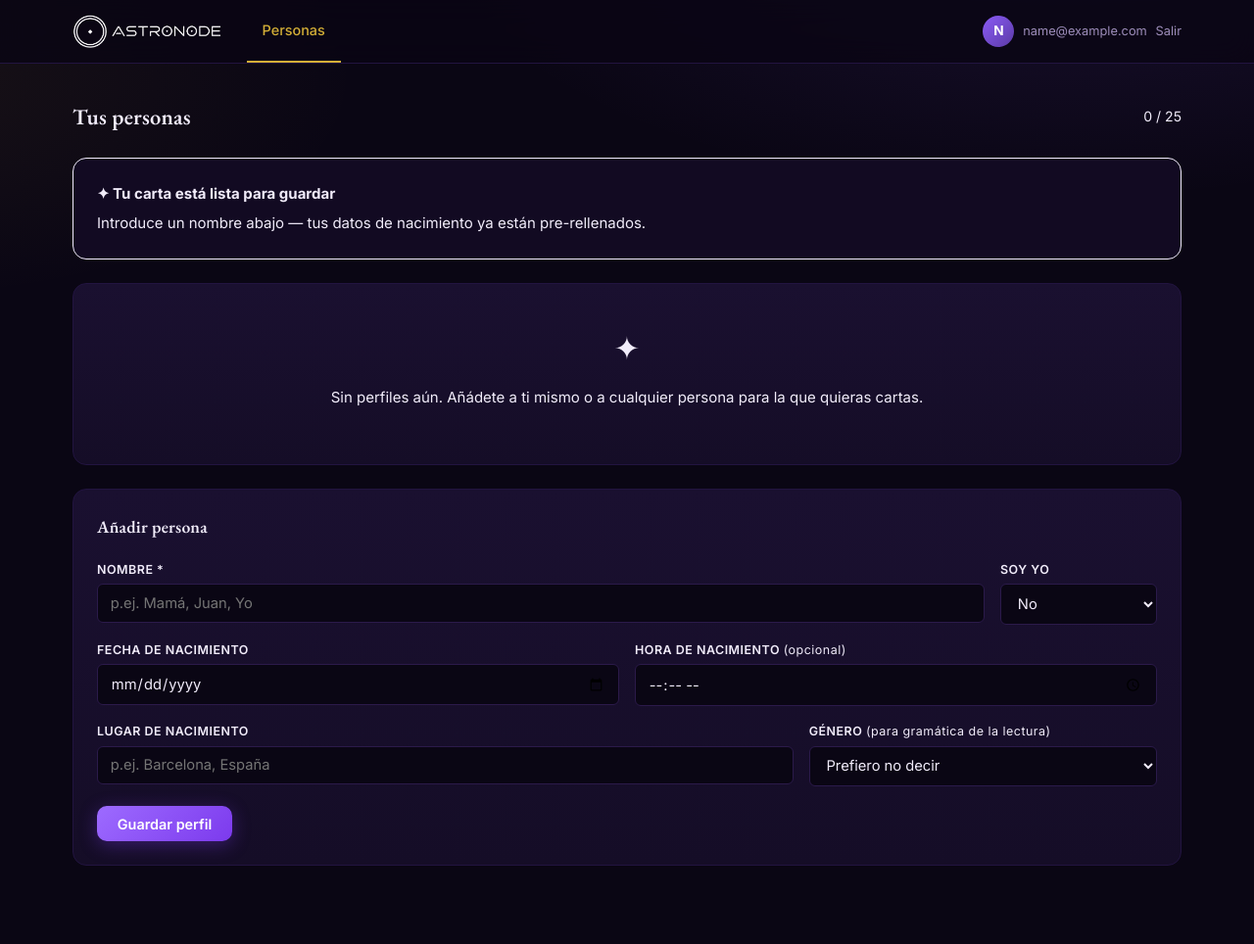
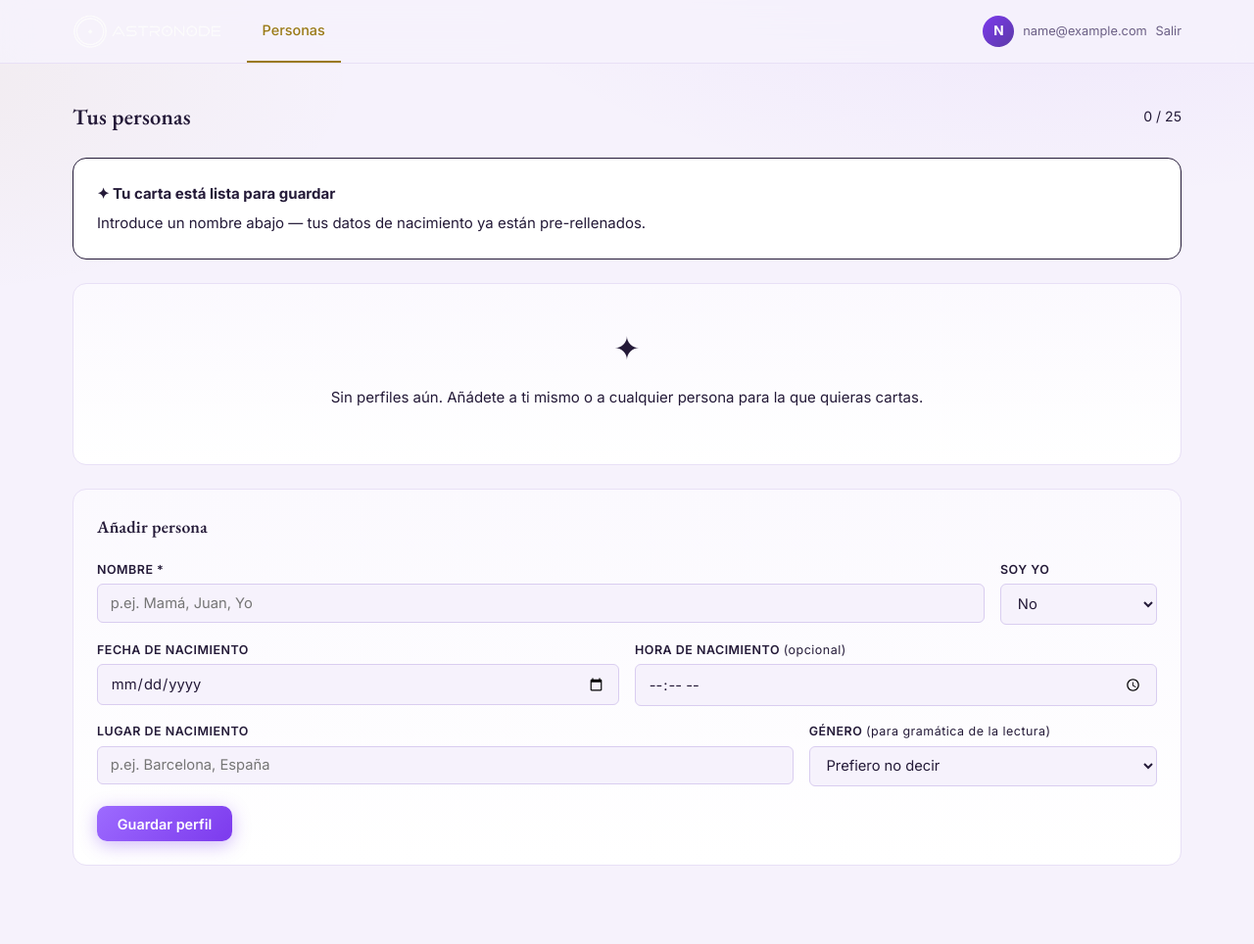
Before and after one commit to llforeman/astronode, a Flask app: page /profiles in a window 1280 px wide. Shown: the whole page at 98% size. Run offline with Flask 3, Linux system fonts and the light colour scheme; the visitor is signed in with stand-in values (Sample User, id 1); data that the repository does not hold is empty; parts of the project's set-up code (start-up, migrations or seed data) failed here and were passed over.

Commit message:
feat: automatic light/dark theme from browser settings
Both shells (app + public) now follow prefers-color-scheme: dark stays
as designed, light gets a full token set (lavender-white surfaces, deep
purple ink, darkened violet/gold for contrast) plus component overrides
for the nav, subtle buttons, reading body text, mini-forms and the
chart frame. Removed the manual toggle and localStorage override from
the public shell so theme choice is the browser's, consistently
everywhere.

```diff
--- a/templates/base.html
+++ b/templates/base.html
@@ -8,6 +8,12 @@
   <link rel="preconnect" href="https://fonts.googleapis.com">
   <link rel="preconnect" href="https://fonts.gstatic.com" crossorigin>
   <link rel="stylesheet" href="https://fonts.googleapis.com/css2?family=EB+Garamond:wght@500;600&family=Inter:wght@400;500;600;700&display=swap">
+  <script>
+    (function(){
+      var t = window.matchMedia('(prefers-color-scheme: dark)').matches ? 'dark' : 'light';
+      document.documentElement.setAttribute('data-theme', t);
+    })();
+  </script>
   <style>
     :root {
       --bg:        #0a0614;
@@ -26,7 +32,54 @@
       --ok:        #4cc38a;
       --shadow:    0 10px 40px rgba(0,0,0,0.45);
       --radius:    14px;
+      --btn-subtle-bg: rgba(255,255,255,0.05);
+      --btn-subtle-bg-hover: rgba(255,255,255,0.09);
+      --nav-bg: rgba(10,6,20,0.82);
+      --text-body: #ded5ef;
     }
+    :root[data-theme="light"] {
+      --bg:        #f6f2fc;
+      --bg2:       #ffffff;
+      --card:      #ffffff;
+      --card2:     #fbf9fe;
+      --border:    #d9cdf0;
+      --border-soft: #e8e0f6;
+      --text:      #241a38;
+      --muted:     #6b5f85;
+      --violet:    #7c3aed;
+      --violet-hi: #6d28d9;
+      --gold:      #9a7a16;
+      --gold-dim:  rgba(154,122,22,0.12);
+      --danger:    #c73a4e;
+      --ok:        #1f9d61;
+      --shadow:    0 8px 30px rgba(60,40,110,0.12);
+      --radius:    14px;
+      --btn-subtle-bg: rgba(36,26,56,0.045);
+      --btn-subtle-bg-hover: rgba(36,26,56,0.09);
+      --nav-bg: rgba(246,242,252,0.85);
+      --text-body: #3a2f52;
+    }
+    :root[data-theme="light"] body {
+      background:
+        radial-gradient(1100px 500px at 85% -10%, rgba(124,58,237,0.08), transparent 60%),
+        radial-gradient(900px 420px at -10% 8%, rgba(154,122,22,0.06), transparent 55%),
+        var(--bg);
+    }
+    :root[data-theme="light"] .nav {
+      background: var(--nav-bg);
+      border-bottom-color: var(--border-soft);
+    }
+    :root[data-theme="light"] .btn-subtle {
+      background: var(--btn-subtle-bg); border-color: var(--border);
+    }
+    :root[data-theme="light"] .btn-subtle:hover { background: var(--btn-subtle-bg-hover); }
+    :root[data-theme="light"] .reading-content p { color: var(--text-body); }
+    :root[data-theme="light"] .aspect-tag { background: var(--bg2); }
+    :root[data-theme="light"] .mini-form { background: #f8f5fd; }
+    :root[data-theme="light"] .coverage-tag.none {
+      background: rgba(36,26,56,0.04); border-color: var(--border);
+    }
+    :root[data-theme="light"] .chart-img-wrap svg { border: 1px solid var(--border-soft); }
     * { box-sizing: border-box; margin: 0; padding: 0; }
     html { scroll-behavior: smooth; }
     body {
@@ -49,7 +102,7 @@
     /* ── Top navigation ─────────────────────────────────────── */
     .nav {
       position: sticky; top: 0; z-index: 100;
-      background: rgba(10,6,20,0.82);
+      background: var(--nav-bg);
       backdrop-filter: blur(14px);
       -webkit-backdrop-filter: blur(14px);
       border-bottom: 1px solid var(--border-soft);
@@ -146,8 +199,8 @@
     .btn-outline:hover { background: rgba(139,92,246,0.12); color: var(--violet-hi); }
     .btn-gold { background: linear-gradient(135deg, #e3c25a 0%, #b8912f 100%); color: #241a02; box-shadow: 0 4px 18px rgba(212,175,55,0.28); }
     .btn-gold:hover { color: #241a02; }
-    .btn-subtle { background: rgba(255,255,255,0.05); color: var(--text); border: 1px solid var(--border); }
-    .btn-subtle:hover { background: rgba(255,255,255,0.09); color: var(--text); }
+    .btn-subtle { background: var(--btn-subtle-bg); color: var(--text); border: 1px solid var(--border); }
+    .btn-subtle:hover { background: var(--btn-subtle-bg-hover); color: var(--text); }
     .btn-danger { background: transparent; color: var(--danger); border: 1px solid rgba(224,86,107,0.5); }
     .btn-danger:hover { background: rgba(224,86,107,0.12); color: var(--danger); }
     .btn-sm { padding: 0.35rem 0.85rem; font-size: 0.8rem; border-radius: 8px; }
@@ -252,7 +305,7 @@
       padding-bottom: 0.35rem; border-bottom: 1px solid var(--gold-dim);
     }
     .reading-content h3, .reading-content h4 { color: var(--violet-hi); font-size: 1.05rem; margin: 1.3rem 0 0.4rem; }
-    .reading-content p { margin-bottom: 0.95rem; line-height: 1.85; color: #ded5ef; }
+    .reading-content p { margin-bottom: 0.95rem; line-height: 1.85; color: var(--text-body); }
     .reading-content ul, .reading-content ol { padding-left: 1.4rem; margin-bottom: 0.95rem; }
     .reading-content li { margin-bottom: 0.3rem; line-height: 1.75; }
     .reading-content strong { color: var(--text); }
```
Also changed, not shown: templates/public_base.html (+1 -9 lines).
